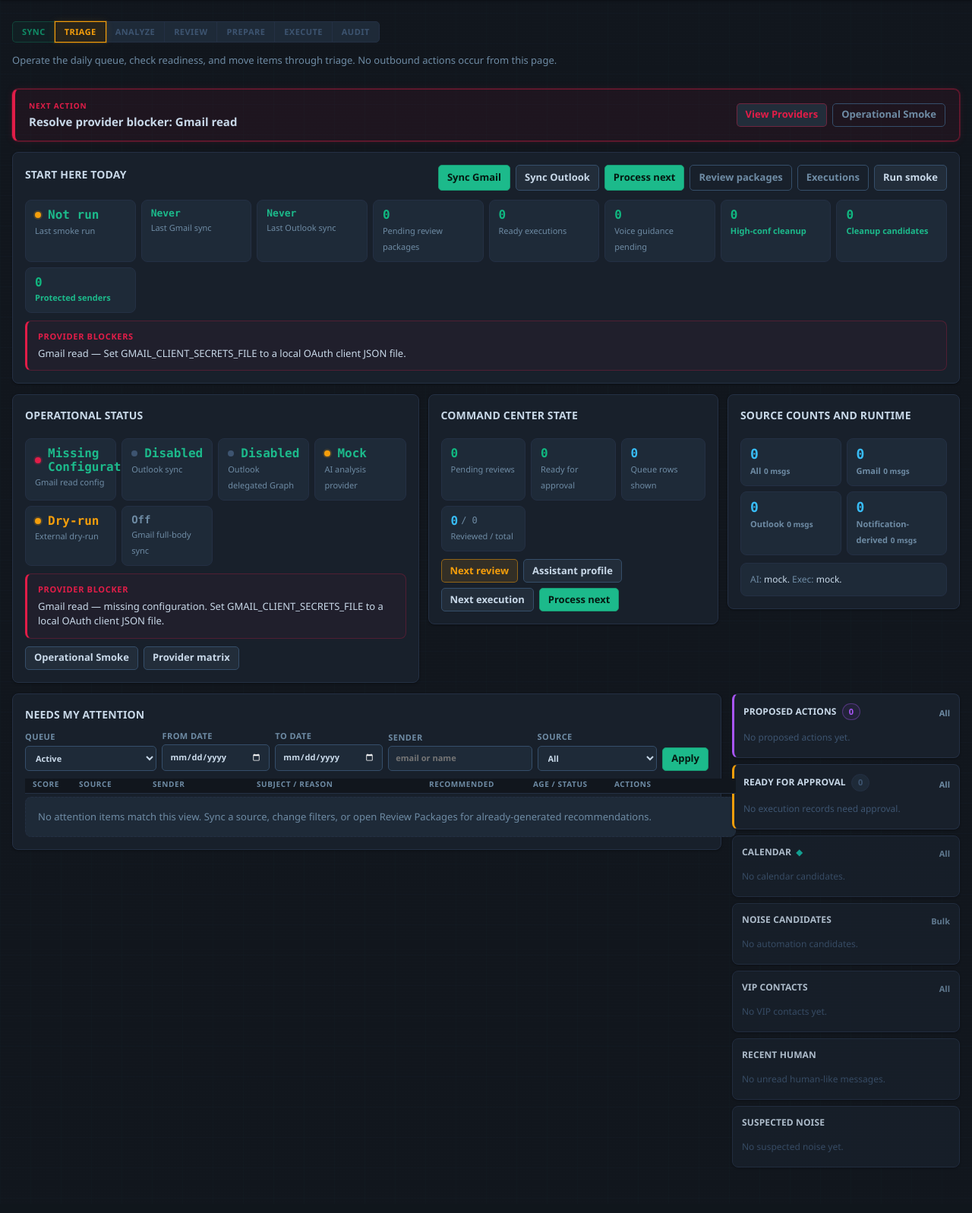
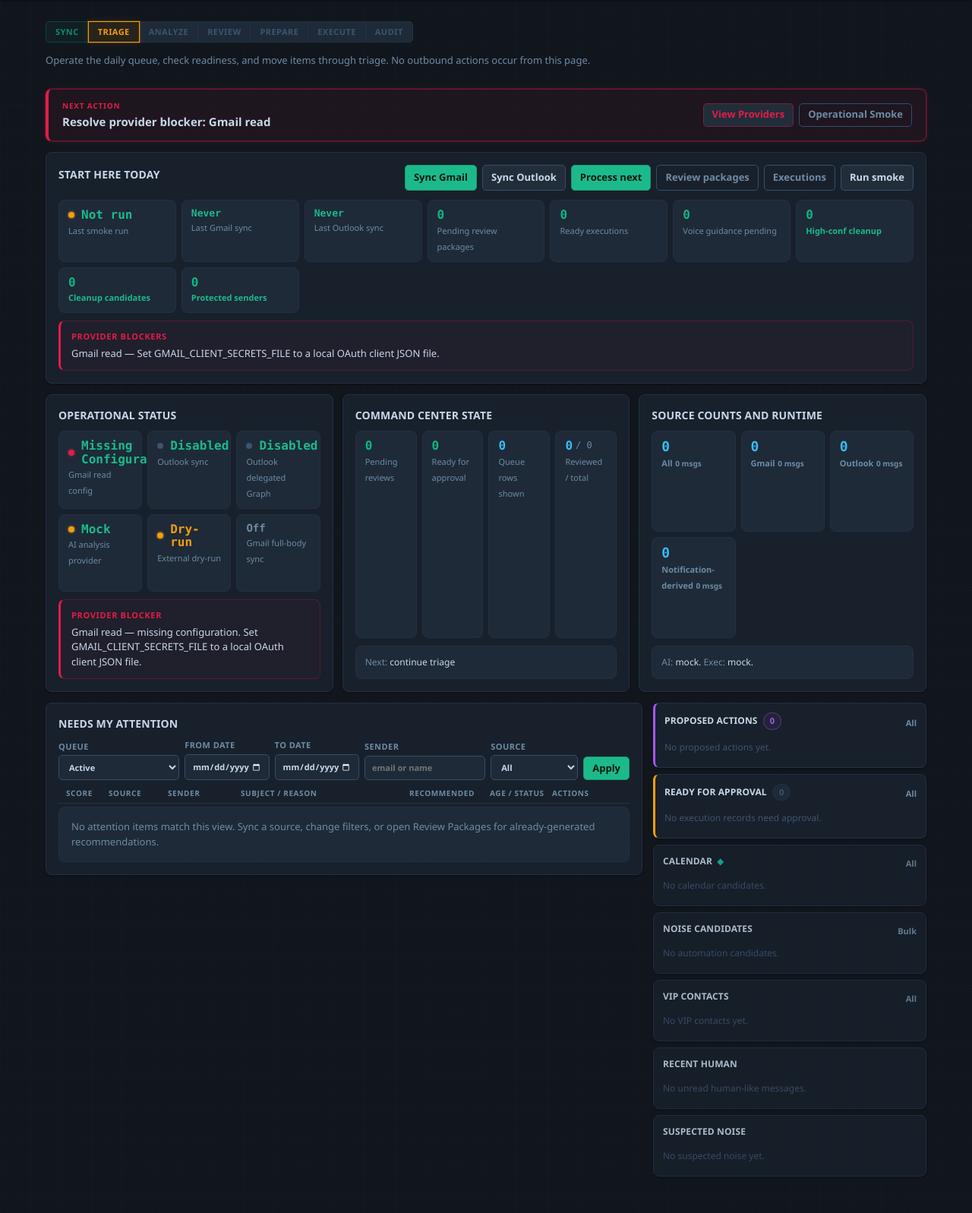
Before and after one commit to rthtechservices/RTH-CommsDesk, a FastAPI app: page / in a window 1280 px wide. Shown: the part 103-1700 px from the top of the page at 76% size. Before the commit the page ends 1640 px from the top, so only its background shows below. Run offline with FastAPI, Linux system fonts and the light colour scheme; data that the repository does not hold is empty; parts of the project's set-up code (start-up, migrations or seed data) failed here and were passed over.

```diff
--- a/app/web/templates/dashboard.html
+++ b/app/web/templates/dashboard.html
@@ -6,22 +6,45 @@
   .dashboard-shell {
     display: grid;
     gap: 14px;
+    width: min(2300px, calc(100% - 240px));
+    max-width: 2300px;
   }
   /* Status grid: Operational dominant, Command Center secondary, Source compact */
   .status-grid {
     display: grid;
-    grid-template-columns: 1.4fr 1fr 0.8fr;
+    grid-template-columns: repeat(3, minmax(0, 1fr));
     gap: 12px;
-    align-items: start;
+    align-items: stretch;
   }
   .status-card {
     display: grid;
+    grid-template-rows: auto 1fr auto;
     gap: 10px;
+    min-height: 214px;
+  }
+  .status-card h2 {
+    margin-bottom: 0;
   }
   .metric-row {
     display: grid;
     grid-template-columns: repeat(auto-fit, minmax(100px, 1fr));
     gap: 7px;
+  }
+  .status-metrics {
+    align-content: start;
+    grid-auto-rows: 1fr;
+  }
+  .status-metrics .metric {
+    min-height: 64px;
+  }
+  .operational-metrics {
+    grid-template-columns: repeat(3, minmax(0, 1fr));
+  }
+  .command-metrics {
+    grid-template-columns: repeat(4, minmax(0, 1fr));
+  }
+  .source-metrics {
+    grid-template-columns: repeat(3, minmax(0, 1fr));
   }
   .daily-start {
     display: grid;
@@ -64,16 +87,24 @@
 
   .main-grid {
     display: grid;
-    grid-template-columns: minmax(0, 1fr) 300px;
+    grid-template-columns: minmax(0, 1fr) 420px;
     gap: 14px;
     align-items: start;
+    width: 100%;
+    max-width: 100%;
+  }
+  .main-grid > .panel,
+  .main-grid > .widget-grid {
+    min-width: 0;
+    max-width: 100%;
   }
   .filters {
     display: grid;
-    grid-template-columns: 1.1fr 0.9fr 0.9fr minmax(160px, 1.2fr) 1fr auto;
+    grid-template-columns: minmax(150px, 1fr) minmax(125px, 0.7fr) minmax(125px, 0.7fr) minmax(170px, 1.2fr) minmax(135px, 0.8fr) auto;
     gap: 7px;
     align-items: end;
     margin-bottom: 10px;
+    max-width: 100%;
   }
   .filters label {
     display: grid;
@@ -87,13 +118,22 @@
   .attention-table {
     display: grid;
     gap: 4px;
+    width: 100%;
+    max-width: 100%;
   }
   .attention-head,
   .attention-row {
     display: grid;
-    grid-template-columns: 54px 90px minmax(130px, 0.8fr) minmax(220px, 1.6fr) 130px 100px 150px;
-    gap: 7px;
+    grid-template-columns: 54px 82px minmax(105px, 0.72fr) minmax(180px, 1.8fr) minmax(118px, 0.78fr) 84px 104px;
+    gap: 6px;
     align-items: center;
+    width: 100%;
+    max-width: 100%;
+    min-width: 0;
+  }
+  .attention-head > div,
+  .attention-row > div {
+    min-width: 0;
   }
   .attention-head {
     color: var(--muted);
@@ -101,13 +141,9 @@
     font-weight: 800;
     text-transform: uppercase;
     letter-spacing: 0.06em;
-    padding: 0 10px;
-    position: sticky;
-    top: 52px;
-    z-index: 5;
-    background: var(--bg);
+    padding: 0 10px 5px;
+    background: transparent;
     border-bottom: 1px solid var(--line);
-    padding-bottom: 4px;
   }
   .attention-row {
     border: 1px solid var(--line);
@@ -139,20 +175,27 @@
     flex-wrap: wrap;
     gap: 5px;
     justify-content: flex-end;
+    min-width: 0;
   }
   .row-actions button,
   .row-actions .button {
     min-height: 26px;
-    padding: 3px 8px;
-    font-size: 11px;
+    padding: 3px 7px;
+    font-size: 10px;
   }
   /* widget sidebar */
   .widget-grid {
     display: grid;
     gap: 8px;
+    align-content: start;
+    min-width: 0;
+    max-width: 100%;
   }
   .widget {
     padding: 12px;
+    width: 100%;
+    min-width: 0;
+    max-width: 100%;
   }
   .widget h2 {
     font-size: 12px;
@@ -160,17 +203,54 @@
   }
   .widget .mini-list {
     font-size: 13px;
+    min-width: 0;
   }
   .widget .mini-list li {
     padding: 5px 0;
+    min-width: 0;
+    overflow-wrap: anywhere;
+  }
+  .widget .mini-list a,
+  .widget-header,
+  .widget-header h2 {
+    min-width: 0;
+    overflow-wrap: anywhere;
+  }
+  .widget-action {
+    margin-top: 8px;
+    min-width: 0;
+    max-width: 100%;
+  }
+  .widget-action .button {
+    display: flex;
+    width: 100%;
+    max-width: 100%;
+    min-height: 34px;
+    align-items: center;
+    justify-content: center;
+    text-align: center;
   }
   @media (min-width: 1500px) {
+    .attention-head,
+    .attention-row {
+      grid-template-columns: 58px 92px minmax(120px, 0.75fr) minmax(260px, 1.9fr) minmax(128px, 0.78fr) 96px 118px;
+    }
+  }
+  @media (max-width: 1700px) {
     .main-grid {
-      grid-template-columns: minmax(0, 1fr) 340px;
+      grid-template-columns: minmax(0, 1fr) 360px;
     }
     .attention-head,
     .attention-row {
-      grid-template-columns: 58px 100px minmax(150px, 0.85fr) minmax(280px, 1.7fr) 150px 115px 164px;
+      grid-template-columns: 50px 72px minmax(90px, 0.65fr) minmax(150px, 1.8fr) minmax(100px, 0.7fr) 76px 92px;
+    }
+    .filters {
+      grid-template-columns: minmax(130px, 1fr) minmax(110px, 0.7fr) minmax(110px, 0.7fr) minmax(140px, 1fr) minmax(115px, 0.7fr) auto;
+    }
+  }
+  @media (max-width: 2600px) {
+    .dashboard-shell {
+      width: min(2300px, calc(100% - 120px));
     }
   }
   @media (max-width: 1200px) {
@@ -192,6 +272,14 @@
     }
     .attention-row > div:nth-child(n + 3) {
       grid-column: 2;
+    }
+    .dashboard-shell {
+      width: min(100% - 32px, 2300px);
+    }
+    .operational-metrics,
+    .command-metrics,
+    .source-metrics {
+      grid-template-columns: repeat(auto-fit, minmax(140px, 1fr));
     }
     .row-actions {
       justify-content: flex-start;
@@ -318,7 +406,7 @@
     <!-- Operational Status -->
     <div class="panel status-card">
       <h2>Operational Status</h2>
-      <div class="metric-row">
+      <div class="metric-row status-metrics operational-metrics">
         <div class="metric metric-sm">
           <strong><span class="status-dot {{ smoke_status.gmail_read.state }}"></span>{{ smoke_status.gmail_read.state.replace("_", " ").title() }}</strong>
           <span class="muted">Gmail read config</span>
@@ -358,16 +446,12 @@
         <span style="color:var(--ok)">&#x2713;</span> No provider blockers. System ready for triage.
       </div>
       {% endif %}
-      <div class="button-row">
-        <a class="button" href="/operational-smoke">Operational Smoke</a>
-        <a class="button" href="/providers">Provider matrix</a>
-      </div>
     </div>
 
     <!-- Command Center State -->
     <div class="panel status-card">
       <h2>Command Center State</h2>
-      <div class="metric-row">
+      <div class="metric-row status-metrics command-metrics">
         <div class="metric metric-sm">
           <strong class="cc-number {% if backlog_stats.pending_review_packages > 0 %}cc-pending{% elif backlog_stats.pending_review_packages == 0 %}cc-ok{% endif %}">{{ backlog_stats.pending_review_packages }}</strong>
           <span class="muted">Pending reviews</span>
@@ -385,18 +469,16 @@
           <span class="muted">Reviewed / total</span>
         </div>
       </div>
-      <div class="button-row">
-        <a class="button amber" href="/review-packages/next">Next review</a>
-        <a class="button" href="/assistant-profile">Assistant profile</a>
-        <a class="button" href="/executions/next">Next execution</a>
-        <a class="button primary" href="/process-next?queue_filter={{ queue_filter }}{% if filter_source %}&source={{ filter_source }}{% endif %}">Process next</a>
+      <div class="subtle-panel" style="font-size:12px">
+        <span class="muted">Next:</span>
+        {% if backlog_stats.pending_review_packages > 0 %}review packages{% elif backlog_stats.ready_executions > 0 %}approve executions{% else %}continue triage{% endif %}
       </div>
     </div>
 
     <!-- Source Counts -->
     <div class="panel status-card">
       <h2>Source Counts and Runtime</h2>
-      <div class="metric-row">
+      <div class="metric-row status-metrics source-metrics">
         {% for row in source_counts %}
         <a class="metric metric-sm" href="/?source={{ row.key }}" style="text-decoration:none">
           <strong class="cc-number cc-info" style="font-size:18px">{{ row.unreviewed_attention_count }}</strong>
@@ -414,7 +496,7 @@
 
   <!-- ── Main Grid: Attention Queue + Widget Sidebar ── -->
   <div class="main-grid">
-    <section class="panel">
+    <section class="panel attention-panel">
       <h2>Needs My Attention</h2>
       <form class="filters" method="get" action="/">
         <label>
@@ -529,7 +611,7 @@
           {% endfor %}
         </ul>
         {% if backlog_stats.pending_review_packages > 0 %}
-        <div style="margin-top:8px"><a class="button amber" style="width:100%;justify-content:center" href="/review-packages/next">Process next</a></div>
+        <div class="widget-action"><a class="button amber" href="/review-packages/next">Process next</a></div>
         {% endif %}
       </section>
 
@@ -562,7 +644,7 @@
           {% endfor %}
         </ul>
         {% if backlog_stats.ready_executions > 0 %}
-        <div style="margin-top:8px"><a class="button amber" style="width:100%;justify-content:center" href="/executions/next">Review next</a></div>
+        <div class="widget-action"><a class="button amber" href="/executions/next">Review next</a></div>
         {% endif %}
       </section>
 
```
Also changed, not shown: StartOver.txt (line endings or trailing spaces), 2 other files.
